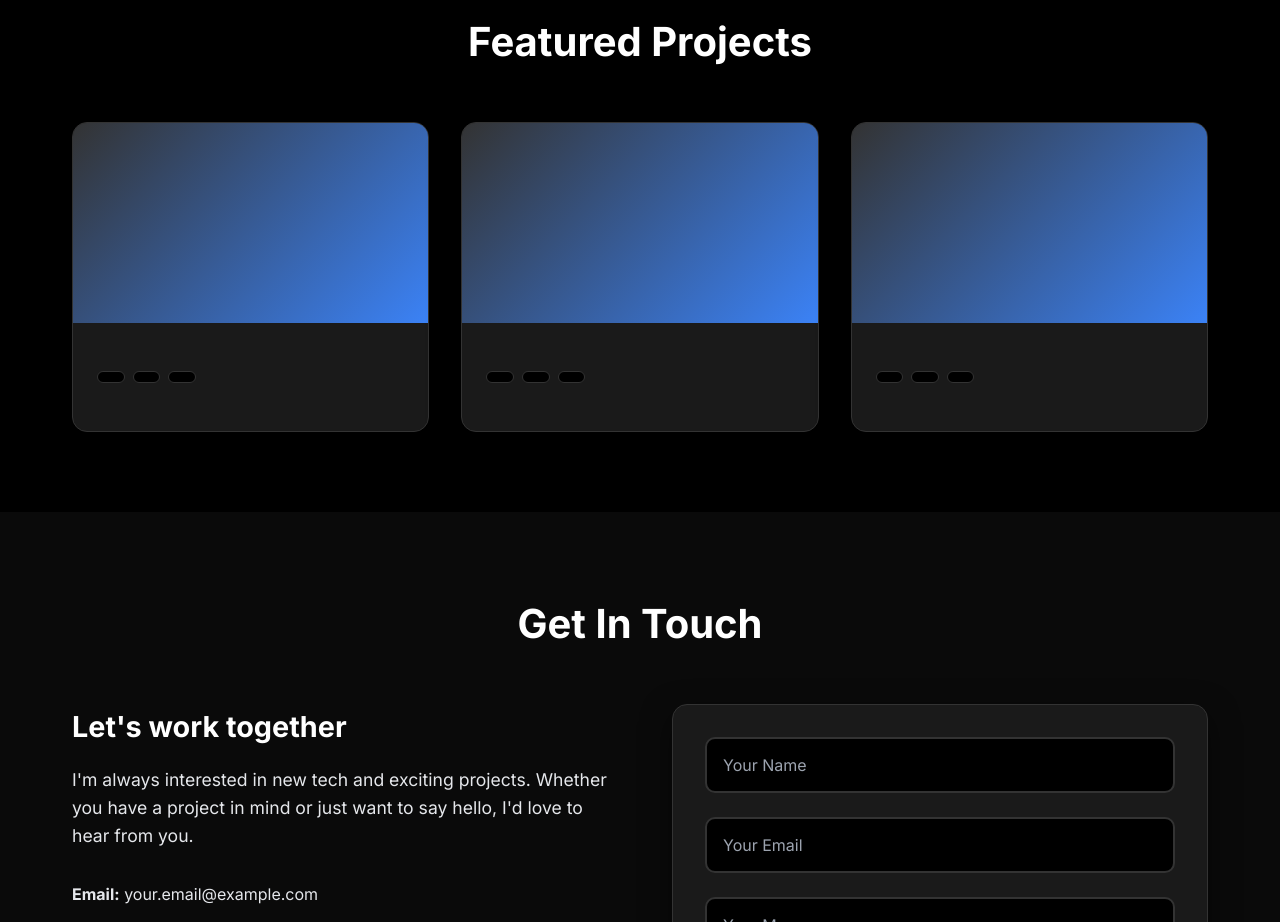
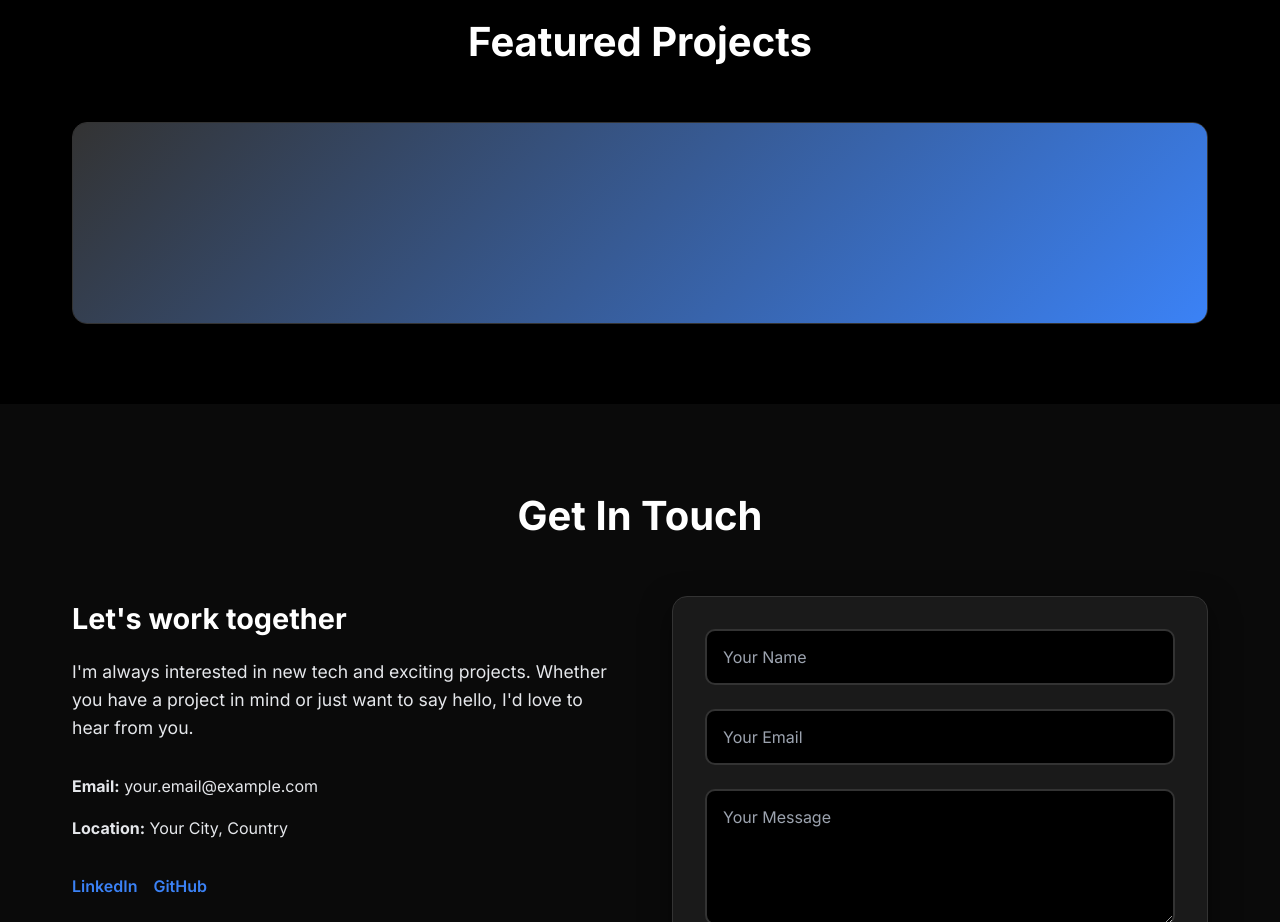
Before and after one commit to nextking12/personal_portfolio, a plain HTML site: page index.html in a window 1280 px wide. Shown: the part 1380-2302 px from the top of the page. Drawn offline with Linux system fonts and the light colour scheme.

Commit message:
update README

```diff
--- a/index.html
+++ b/index.html
@@ -3,7 +3,7 @@
 <head>
     <meta charset="UTF-8">
     <meta name="viewport" content="width=device-width, initial-scale=1.0">
-    <title>Your Name - Portfolio</title>
+    <title>Jay King's - Portfolio</title>
     <link rel="stylesheet" href="styles.css">
     <link href="https://fonts.googleapis.com/css2?family=Inter:wght@300;400;500;600;700&display=swap" rel="stylesheet">
 </head>
@@ -80,7 +80,7 @@
                     <div class="project-image">
                         <div class="project-placeholder"></div>
                     </div>
-                    <div class="project-content">
+                    <!--<div class="project-content">
                         <h3 class="project-title"></h3>
                         <p class="project-description"></p>
                         <div class="project-tech">
@@ -93,9 +93,9 @@
                             <a href="#" class="project-link"></a>
                         </div>
                     </div>
-                </div>
+                </div>-->
 
-                <div class="project-card">
+               <!---- <div class="project-card">
                     <div class="project-image">
                         <div class="project-placeholder"></div>
                     </div>
@@ -112,9 +112,9 @@
                             <a href="#" class="project-link"></a>
                         </div>
                     </div>
-                </div>
+                </div>-->
 
-                <div class="project-card">
+               <!--- <div class="project-card">
                     <div class="project-image">
                         <div class="project-placeholder"></div>
                     </div>
@@ -133,7 +133,7 @@
                     </div>
                 </div>
             </div>
-        </div>
+        </div>-->
     </section>
 
     <section id="contact" class="contact">
```
Also changed, not shown: 1 other file.
